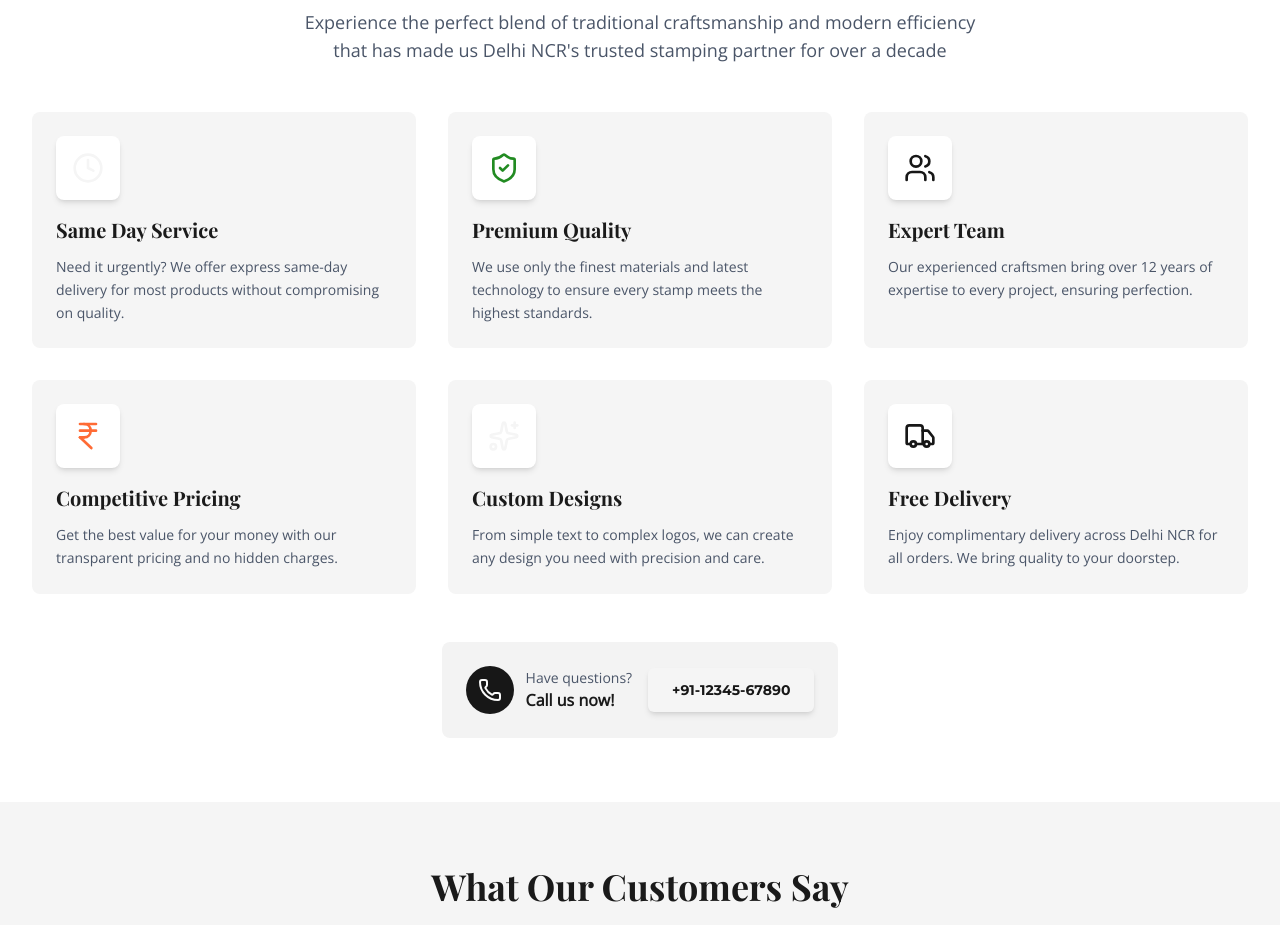
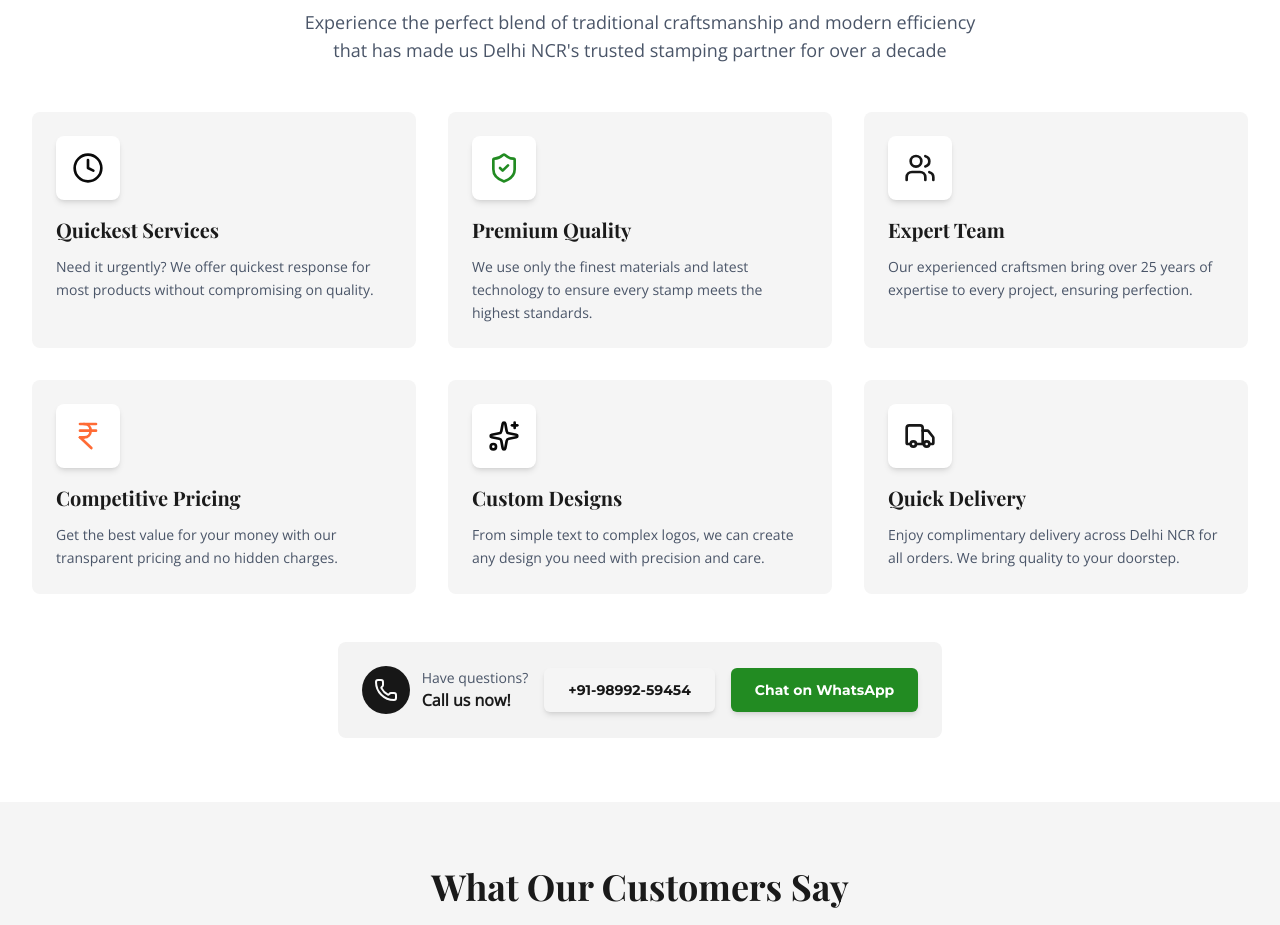
Before and after one commit to dariogeorge21/krishan-stamps, a Next.js app: page / in a window 1280 px wide. Shown: the part 3660-4585 px from the top of the page. Built offline with nearby package versions, Linux system fonts and the light colour scheme.

Commit message:
feat: Update WhyChooseUs component with improved service descriptions and contact information for better clarity

```diff
--- a/app/home/components/WhyChooseUs.tsx
+++ b/app/home/components/WhyChooseUs.tsx
@@ -13,9 +13,9 @@ const WhyChooseUs = () => {
   const features: Feature[] = [
     {
       icon: Clock,
-      title: 'Same Day Service',
-      description: 'Need it urgently? We offer express same-day delivery for most products without compromising on quality.',
-      color: 'text-accent'
+      title: 'Quickest Services',
+      description: 'Need it urgently? We offer quickest response for most products without compromising on quality.',
+      color: 'blue-500'
     },
     {
       icon: ShieldCheck,
@@ -26,7 +26,7 @@ const WhyChooseUs = () => {
     {
       icon: Users,
       title: 'Expert Team',
-      description: 'Our experienced craftsmen bring over 12 years of expertise to every project, ensuring perfection.',
+      description: 'Our experienced craftsmen bring over 25 years of expertise to every project, ensuring perfection.',
       color: 'text-primary'
     },
     {
@@ -39,11 +39,11 @@ const WhyChooseUs = () => {
       icon: Sparkles,
       title: 'Custom Designs',
       description: 'From simple text to complex logos, we can create any design you need with precision and care.',
-      color: 'text-accent'
+      color: 'blue-500'
     },
     {
       icon: Truck,
-      title: 'Free Delivery',
+      title: 'Quick Delivery',
       description: 'Enjoy complimentary delivery across Delhi NCR for all orders. We bring quality to your doorstep.',
       color: 'text-primary'
     }
@@ -95,10 +95,18 @@ const WhyChooseUs = () => {
               </div>
             </div>
             <a
-              href="tel:+911234567890"
+              href="tel:+919899259454"
               className="px-6 py-3 bg-accent text-accent-foreground font-cta font-bold text-sm rounded-md shadow-md hover:bg-accent/90 hover:shadow-lg transition-all duration-300"
             >
-              +91-12345-67890
+              +91-98992-59454
+            </a>
+            <a
+              href="https://wa.me/919899259454"
+              target="_blank"
+              rel="noopener noreferrer"
+              className="px-6 py-3 bg-success text-success-foreground font-cta font-bold text-sm rounded-md shadow-md hover:bg-success/90 hover:shadow-lg transition-all duration-300"
+            >
+              Chat on WhatsApp
             </a>
           </div>
         </div>
```
